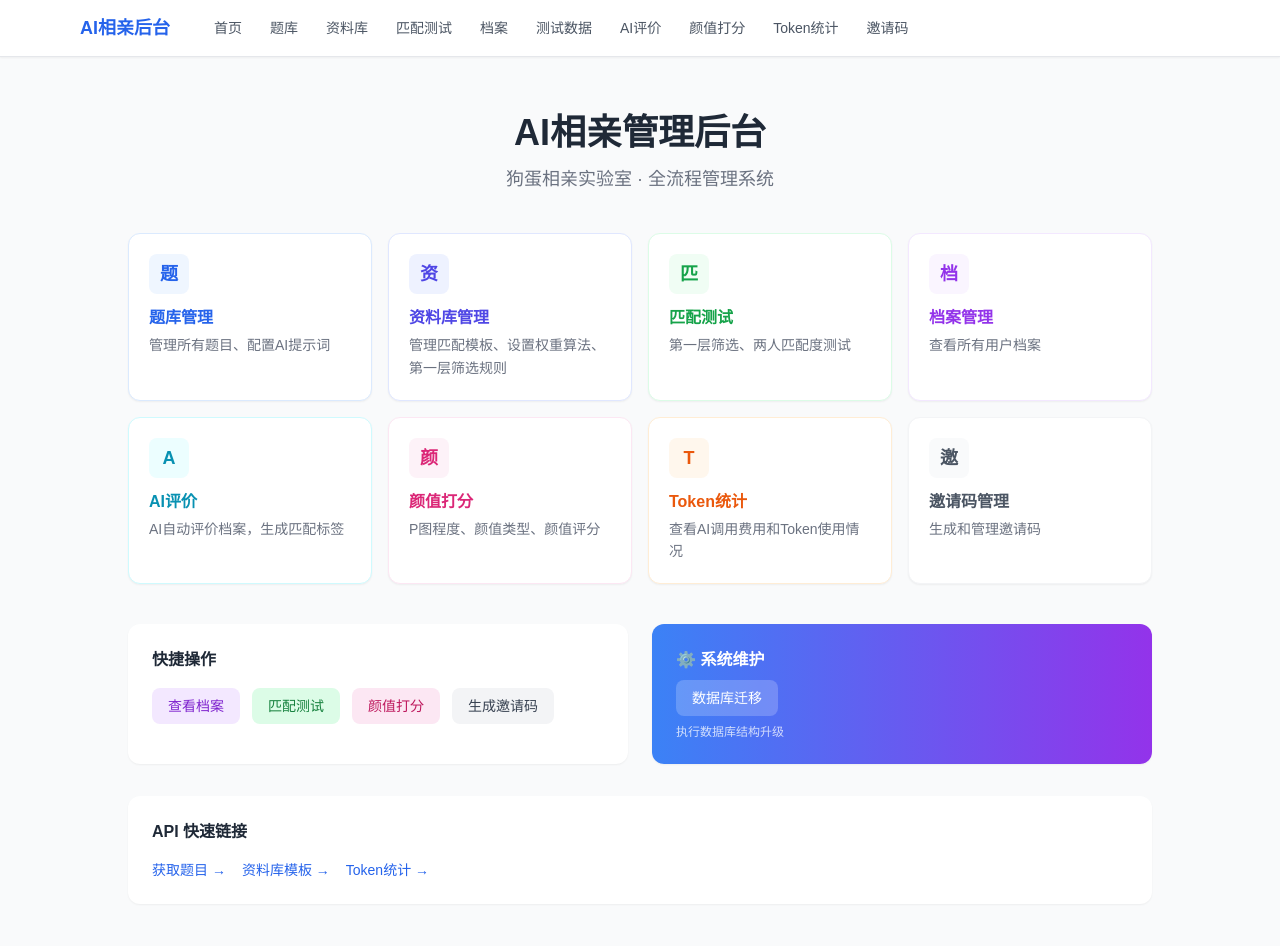
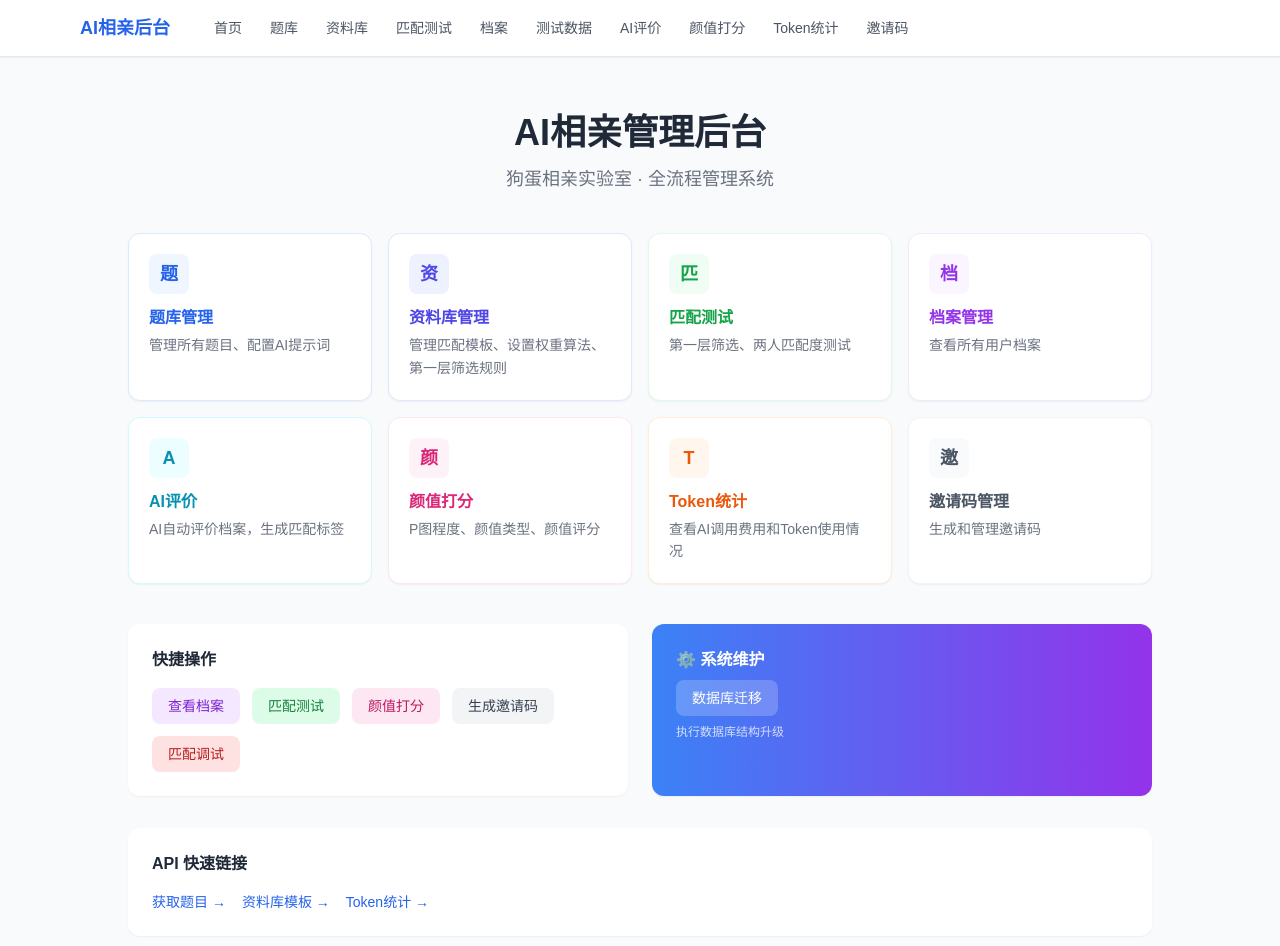
Before and after one commit to LOWLOW152/ai-dating-web, a Next.js app: page /admin in a window 1280 px wide. Shown: the top 946 px of the page. Built offline with nearby package versions, Linux system fonts and the light colour scheme.

Commit message:
首页添加匹配调试链接

```diff
--- a/src/app/admin/page.tsx
+++ b/src/app/admin/page.tsx
@@ -83,6 +83,13 @@ export default function AdminHome() {
               >
                 生成邀请码
               </Link>
+              <Link
+                href="/api/admin/match/debug"
+                target="_blank"
+                className="px-4 py-2 bg-red-100 text-red-700 rounded-lg text-sm hover:bg-red-200 transition-colors"
+              >
+                匹配调试
+              </Link>
             </div>
           </div>
 
```
